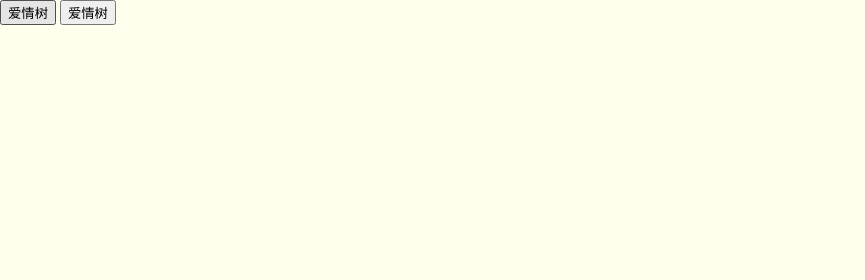
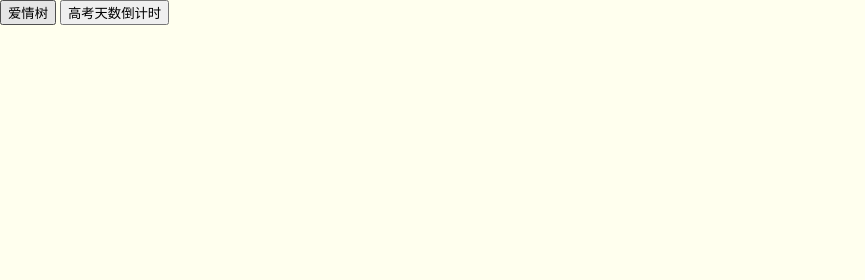
Before and after one commit to XinYuanSun-China/XinYuanSun-China.github.io, a plain HTML site: page index.html in a window 1280 px wide. Shown: the top 280 px of the page, 0-865 px from the left. Drawn offline with Linux system fonts and the light colour scheme; grey boxes are pictures that could not be loaded.

Commit message:
Update index.html

```diff
--- a/index.html
+++ b/index.html
@@ -31,7 +31,7 @@
     window.location.href = 'https://xinyuansun-china.github.io/aqsindex1.html';
   });
 </script>
-<button id="goToPage">爱情树</button>
+<button id="goToPage">高考天数倒计时</button>
 <script>
   document.getElementById('goToPage').addEventListener('click', function() {
     window.location.href = 'https://xinyuansun-china.github.io/tianshu.html';
```
